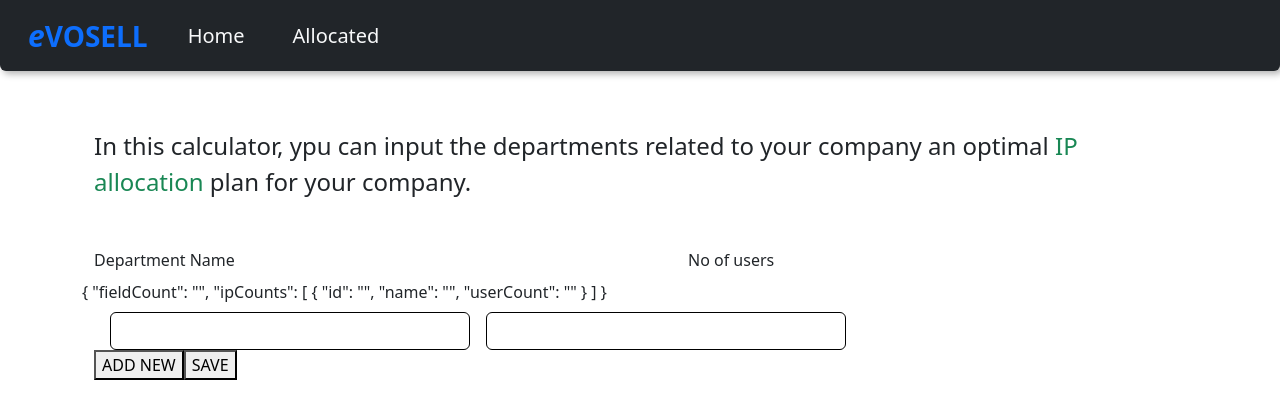
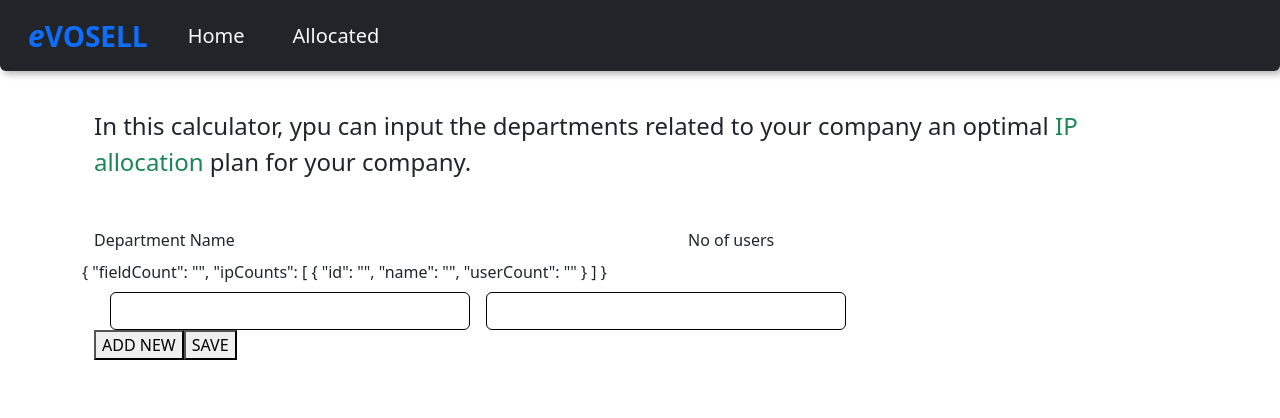
Before and after one commit to CNS-Project-Team/optimal-IP-allocation, an Angular app: page /allocate in a window 1280 px wide. Shown: the top 418 px of the page. Built offline with nearby package versions, Linux system fonts and the light colour scheme.

Commit message:
change marging

```diff
--- a/src/app/app.component.html
+++ b/src/app/app.component.html
@@ -4,7 +4,7 @@
   </div>
 
   <div class="row mt-5" >
-    <div class="col-md-12" style="margin-top: 80px;">
+    <div class="col-md-12" style="margin-top: 60px;"> <!-- change 80px to 60px -->
       <router-outlet></router-outlet>
     </div>
   </div>
```
